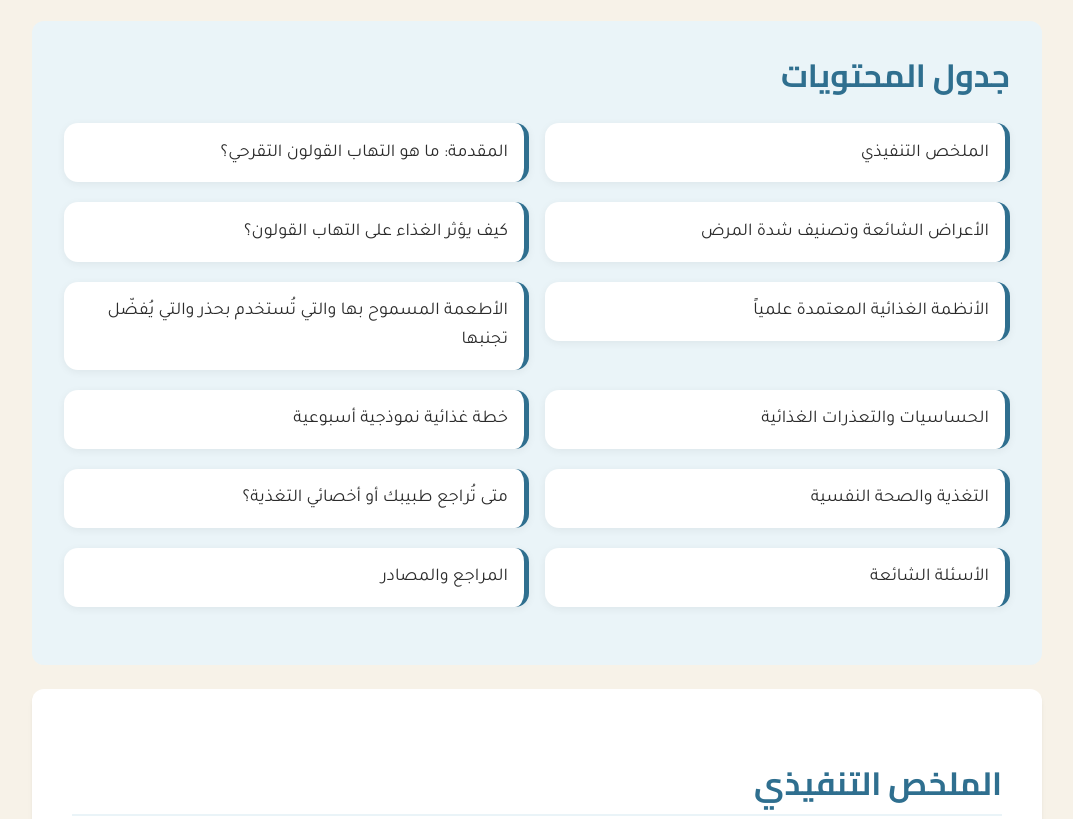
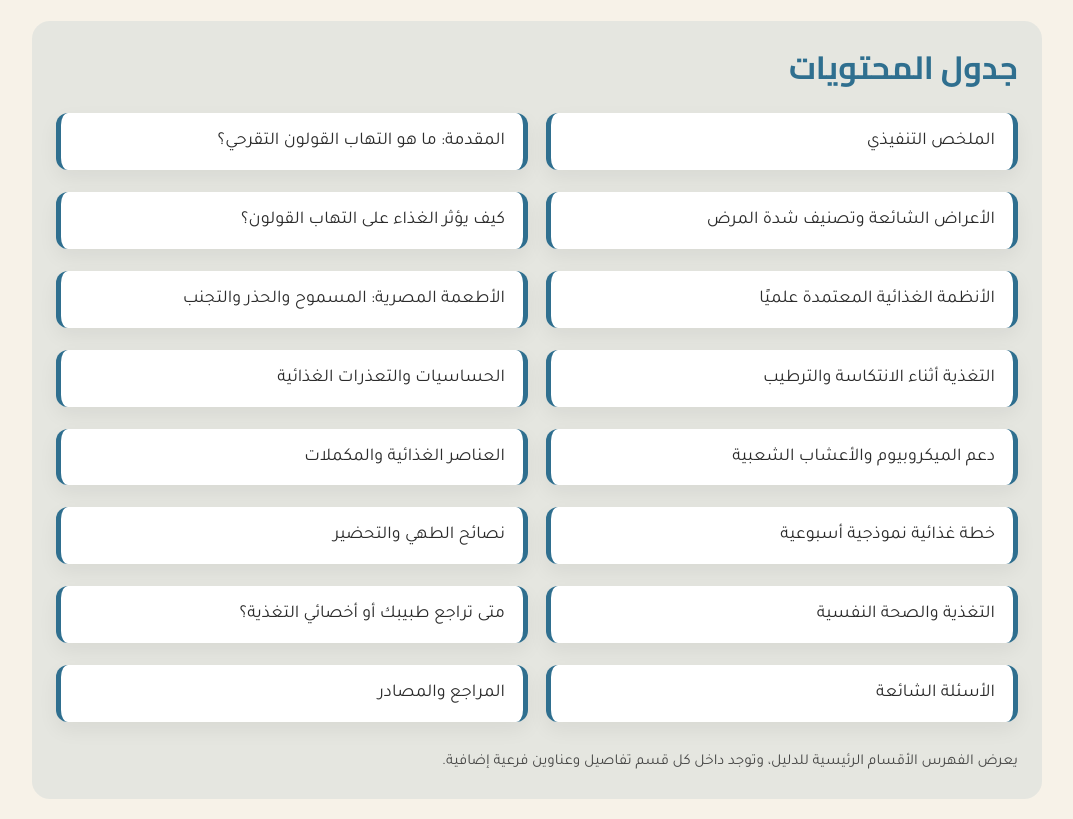
Before and after one commit to anaselhindy94-cell/arabic-uc-nutrition-guide, a website: page index.html in a window 1280 px wide. Shown: the part 1233-2052 px from the top of the page, without its empty margins (103-1176 px from the left). Drawn offline with Linux system fonts and the light colour scheme.

Commit message:
Fix static full table of contents

```diff
--- a/index.html
+++ b/index.html
@@ -1208,22 +1208,69 @@
 </style>
 
 
-<style id="auto-toc-final-style">
+
+
+<style id="static-toc-final-style">
   html { scroll-behavior: smooth; }
   h2[id], h3[id] { scroll-margin-top: 95px; }
-  #toc { max-width: 1050px; margin: 24px auto; }
-  #toc .toc-list a { text-decoration: none; }
-  #toc .toc-list a:hover, #toc .toc-list a:focus { text-decoration: underline; }
+
+  #toc {
+    max-width: 1050px;
+    margin: 24px auto;
+    padding: 24px;
+    border-radius: 18px;
+    background: rgba(47, 111, 143, 0.09);
+  }
+
+  #toc h2 {
+    margin-top: 0;
+    text-align: right;
+  }
+
+  #toc .toc-list {
+    display: grid;
+    grid-template-columns: repeat(2, minmax(0, 1fr));
+    gap: 14px 18px;
+    padding: 0;
+    margin: 0;
+    list-style: none;
+  }
+
+  #toc .toc-list a {
+    display: block;
+    padding: 14px 18px;
+    border-radius: 12px;
+    background: #fff;
+    border-inline-end: 5px solid #2f6f8f;
+    box-shadow: 0 8px 20px rgba(0,0,0,.06);
+    color: inherit;
+    text-decoration: none;
+    line-height: 1.6;
+  }
+
+  #toc .toc-list a:hover,
+  #toc .toc-list a:focus {
+    text-decoration: underline;
+  }
+
+  #toc .toc-note {
+    margin: 18px 0 0;
+    font-size: 0.95rem;
+    opacity: 0.85;
+  }
+
   img { max-width: 100%; height: auto; }
   table { max-width: 100%; }
 
   @media (max-width: 768px) {
     body { font-size: 16px; line-height: 1.85; overflow-x: hidden; }
+
     main, .container, .content, .wrapper {
       max-width: 100% !important;
       padding-left: 14px !important;
       padding-right: 14px !important;
     }
+
     h1 { font-size: 1.65rem !important; line-height: 1.45 !important; }
     h2 { font-size: 1.35rem !important; line-height: 1.5 !important; }
     h3 { font-size: 1.15rem !important; line-height: 1.5 !important; }
@@ -1232,20 +1279,15 @@
       padding: 14px !important;
       margin: 16px 10px !important;
     }
+
     #toc .toc-list {
-      display: grid !important;
       grid-template-columns: 1fr !important;
-      gap: 8px !important;
-      padding: 0 !important;
-      margin: 0 !important;
-      list-style: none !important;
+      gap: 9px !important;
     }
+
     #toc .toc-list a {
-      display: block !important;
       padding: 11px 12px !important;
       border-radius: 10px !important;
-      background: rgba(47,111,143,.08);
-      border: 1px solid rgba(47,111,143,.18);
     }
 
     table {
@@ -1254,7 +1296,9 @@
       -webkit-overflow-scrolling: touch;
       white-space: normal;
     }
+
     th, td { min-width: 130px; vertical-align: top; }
+
     .back-to-toc {
       left: 12px !important;
       bottom: 12px !important;
@@ -1301,10 +1345,30 @@
 
 
 
+
 <nav id="toc" class="toc" aria-label="جدول المحتويات">
   <h2>جدول المحتويات</h2>
-  <ol id="toc-list" class="toc-list"></ol>
+  <ol class="toc-list">
+    <li><a href="#section-0">الملخص التنفيذي</a></li>
+    <li><a href="#section-1">المقدمة: ما هو التهاب القولون التقرحي؟</a></li>
+    <li><a href="#section-2">الأعراض الشائعة وتصنيف شدة المرض</a></li>
+    <li><a href="#section-3">كيف يؤثر الغذاء على التهاب القولون؟</a></li>
+    <li><a href="#section-4">الأنظمة الغذائية المعتمدة علميًا</a></li>
+    <li><a href="#section-5">الأطعمة المصرية: المسموح والحذر والتجنب</a></li>
+    <li><a href="#section-6">التغذية أثناء الانتكاسة والترطيب</a></li>
+    <li><a href="#section-7">الحساسيات والتعذرات الغذائية</a></li>
+    <li><a href="#section-8">دعم الميكروبيوم والأعشاب الشعبية</a></li>
+    <li><a href="#section-9">العناصر الغذائية والمكملات</a></li>
+    <li><a href="#section-10">خطة غذائية نموذجية أسبوعية</a></li>
+    <li><a href="#section-11">نصائح الطهي والتحضير</a></li>
+    <li><a href="#section-12">التغذية والصحة النفسية</a></li>
+    <li><a href="#section-13">متى تراجع طبيبك أو أخصائي التغذية؟</a></li>
+    <li><a href="#section-14">الأسئلة الشائعة</a></li>
+    <li><a href="#section-15">المراجع والمصادر</a></li>
+  </ol>
+  <p class="toc-note">يعرض الفهرس الأقسام الرئيسية للدليل، وتوجد داخل كل قسم تفاصيل وعناوين فرعية إضافية.</p>
 </nav>
+
 
 
 
@@ -1870,7 +1934,7 @@
 
 <!-- Section 5 -->
         <section>
-            <h2>5. التغذية في فترة الانتكاس</h2>
+            <h2 id="section-6">5. التغذية في فترة الانتكاس</h2>
             <div class="section-summary">ملخص القسم: خلال فترة نشاط المرض، يكون القولون ملتهباً، مما يتطلب تقليل العبء الهضمي مؤقتاً بأطعمة سهلة الهضم، والسوائل للمساعدة في تعويض الجفاف، مع التدرج في إدخال الطعام عند تحسن الحالة.</div>
 
 
@@ -1880,7 +1944,7 @@
             </div>
 
 
-            <h3 id="section-6">5.1 ماذا يحدث للقولون أثناء الانتكاسة؟</h3>
+            <h3>5.1 ماذا يحدث للقولون أثناء الانتكاسة؟</h3>
 
 <!-- REV3_FLARE_HOME_CARE_LIMIT -->
 <div class="warning-box rev3-core">
@@ -1979,7 +2043,7 @@
                     <p>إذا استمرت الأعراض أكثر من يومين، أو زاد الدم، أو تكرر الإسهال، أو ظهر تعب واضح، تواصل مع طبيب الجهاز الهضمي لتقييم الحالة.</p>
                 </div>
                 <div class="severity-card danger-card">
-                    <h4 id="section-13">6. اذهب للطوارئ عند علامات الخطر</h4>
+                    <h4>6. اذهب للطوارئ عند علامات الخطر</h4>
                     <p>اذهب للطوارئ فوراً عند نزيف شديد، حرارة، قيء مستمر، ألم شديد، دوخة، إغماء، جفاف، ضعف شديد، أو انقطاع البول لأكثر من ٨ ساعات.</p>
                 </div>
             </div>
@@ -2020,7 +2084,7 @@
 
         <!-- Section 7 -->
         <section>
-            <h2>7. التغذية المدعمة للميكروبيوم</h2>
+            <h2 id="section-8">7. التغذية المدعمة للميكروبيوم</h2>
             <div class="section-summary">ملخص القسم: الأمعاء الصحية تعتمد على مجتمع بكتيري متنوع. دعم هذا التنوع بالبكتيريا النافعة (البروبيوتيك) والألياف المغذية لها (الالبريبيوتيك) قد يساعد في حماية الجدار.</div>
 
 
@@ -2052,14 +2116,14 @@
                 <li><strong>البصل والثوم والبقوليات:</strong> تُستهلك <strong>فقط</strong> في مرحلة الكمون وبكميات تتزايد تدريجياً لتجنب الغازات.</li>
             </ul>
 
-            <h3 id="section-9">7.4 المكملات الحيوية (<span class="en-term">Commercial Probiotics</span>)</h3>
+            <h3>7.4 المكملات الحيوية (<span class="en-term">Commercial Probiotics</span>)</h3>
             <p><span class="badge badge-mod">دليل محدود/يعتمد على السلالة والحالة</span> قد تفيد بعض التركيبات متعددة السلالات المحددة في حالات مختارة كعلاج مساعد فقط، وقد تفيد تركيبات معينة في حالات التهاب الجيبة بعد الجراحة. لا توجد توصية عامة باستخدام أي بروبيوتيك لكل المرضى، ويجب اختيار النوع والجرعة بمعرفة الطبيب أو أخصائي الجهاز الهضمي (Sood et al., 2009; Mimura et al., 2004).</p>
 
             <div class="warning-box">
                 <strong>تنبيه مهم وقت الانتكاسات والمناعة الضعيفة:</strong>
                 لا تقم بتجربة أطعمة متخمرة جديدة أو زيادة الألياف، أو تناول البروبيوتيك من تلقاء نفسك أثناء الانتكاسة الشديدة أو إذا كنت تتناول أدوية مثبطة للمناعة دون استشارة طبية.
             </div>
-            <h3 id="section-8">7.5 الأعشاب والعلاجات الشعبية: ما تقوله العلوم</h3>
+            <h3>7.5 الأعشاب والعلاجات الشعبية: ما تقوله العلوم</h3>
             <div class="section-summary">
                 يلجأ كثير من مرضى القولون التقرحي إلى الأعشاب والعلاجات الشعبية، خاصة في البيئة المصرية حيث تنتشر توصيات من الصيدلية أو العائلة أو الإنترنت. بعض هذه العلاجات له قاعدة بحثية أولية، وبعضها قد يتعارض مع الأدوية الموصوفة أو يُفاقم الأعراض. هذا القسم يضع الصورة الصادقة أمامك.
             </div>
@@ -2129,7 +2193,7 @@
 
 <!-- Section 8 -->
         <section>
-            <h2>8. العناصر الغذائية الحرجة والمكملات الغذائية</h2>
+            <h2 id="section-9">8. العناصر الغذائية الحرجة والمكملات الغذائية</h2>
             <div class="section-summary">ملخص القسم: مرضى القولون التقرحي عُرضة لنقص الفيتامينات والمعادن نتيجة النزيف المستمر وضعف الامتصاص. التعويض السليم قد يساعد في الحماية من الأنيميا وهشاشة العظام.</div>
 
 
@@ -2619,7 +2683,7 @@
 
 <!-- Section 12 -->
         <section>
-            <h2>12. متى تُراجع طبيبك أو أخصائي التغذية؟</h2>
+            <h2 id="section-13">12. متى تُراجع طبيبك أو أخصائي التغذية؟</h2>
             <div class="section-summary">ملخص القسم: الغذاء العلاجي لا يحل أبداً محل العلاج الدوائي للالتهاب النشط. يجب الوعي بالعلامات التحذيرية التي تتطلب تقييماً طبياً مباشراً.</div>
 
             <h3>12.1 العلامات التحذيرية الطارئة (<span class="en-term">Red Flags</span>)</h3>
@@ -2977,86 +3041,8 @@
 
 </div>
 
-<script id="hard-toc-runtime-fix">
-document.addEventListener("DOMContentLoaded", function () {
-  const toc = document.getElementById("toc");
-  if (!toc) return;
-
-  const tocLinks = Array.from(toc.querySelectorAll('a[href^="#"]'));
-  tocLinks.forEach(link => {
-    const id = link.getAttribute("href").slice(1);
-    link.addEventListener("click", function (e) {
-      const target = document.getElementById(id);
-      if (!target) return;
-      e.preventDefault();
-      target.scrollIntoView({ behavior: "smooth", block: "start" });
-      history.replaceState(null, "", "#" + id);
-    });
-  });
-});
-</script>
-
-
-<script id="auto-toc-final-script">
-document.addEventListener("DOMContentLoaded", function () {
-  const tocList = document.getElementById("toc-list");
-  if (!tocList) return;
-
-  const wanted = [
-    "الملخص التنفيذي",
-    "المقدمة: ما هو التهاب القولون التقرحي؟",
-    "الأعراض الشائعة وتصنيف شدة المرض",
-    "كيف يؤثر الغذاء على التهاب القولون؟",
-    "الأنظمة الغذائية المعتمدة علمياً",
-    "الأطعمة المسموح بها والتي تُستخدم بحذر والتي يُفضّل تجنبها",
-    "التغذية أثناء الانتكاسة والترطيب",
-    "الحساسيات والتعذرات الغذائية",
-    "دعم الميكروبيوم والأعشاب الشعبية",
-    "العناصر الغذائية والمكملات",
-    "خطة غذائية نموذجية أسبوعية",
-    "نصائح الطهي والمناسبات وقراءة الملصقات",
-    "التغذية والصحة النفسية",
-    "متى تُراجع طبيبك أو أخصائي التغذية؟",
-    "الأسئلة الشائعة",
-    "المراجع والمصادر"
-  ];
-
-  const headings = Array.from(document.querySelectorAll("h2, h3"));
-  const normalize = s => (s || "")
-    .replace(/[0-9٠-٩]+[\.\-–)]\s*/g, "")
-    .replace(/[:：؟?]/g, "")
-    .replace(/\s+/g, " ")
-    .trim();
-
-  function findHeading(label) {
-    const nLabel = normalize(label);
-    return headings.find(h => normalize(h.textContent).includes(nLabel) || nLabel.includes(normalize(h.textContent)));
-  }
-
-  tocList.innerHTML = "";
-
-  wanted.forEach((label, index) => {
-    const h = findHeading(label);
-    if (!h) return;
-
-    const id = "toc-final-" + (index + 1);
-    h.id = id;
-
-    const li = document.createElement("li");
-    const a = document.createElement("a");
-    a.href = "#" + id;
-    a.textContent = label;
-    a.addEventListener("click", function (e) {
-      e.preventDefault();
-      h.scrollIntoView({ behavior: "smooth", block: "start" });
-      history.replaceState(null, "", "#" + id);
-    });
-
-    li.appendChild(a);
-    tocList.appendChild(li);
-  });
-});
-</script>
+
+
 
 </body>
 </html>
```
